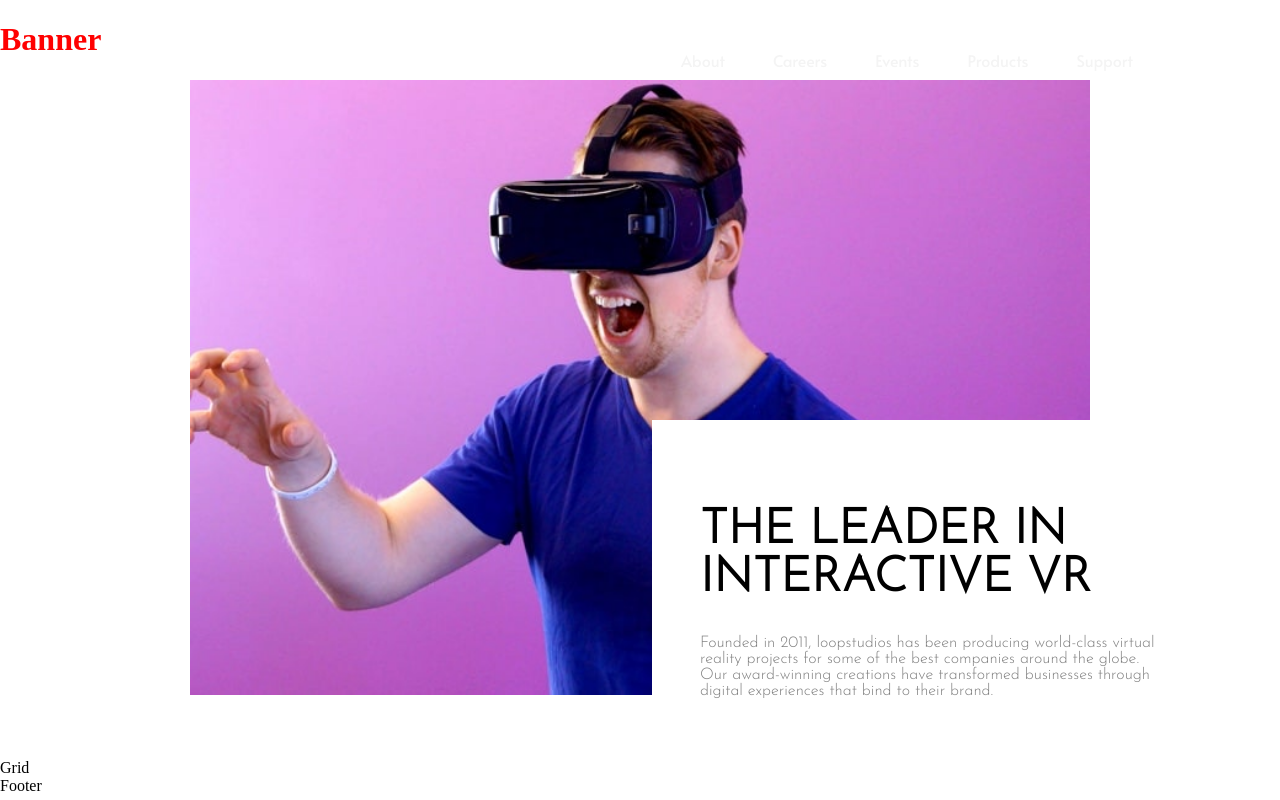
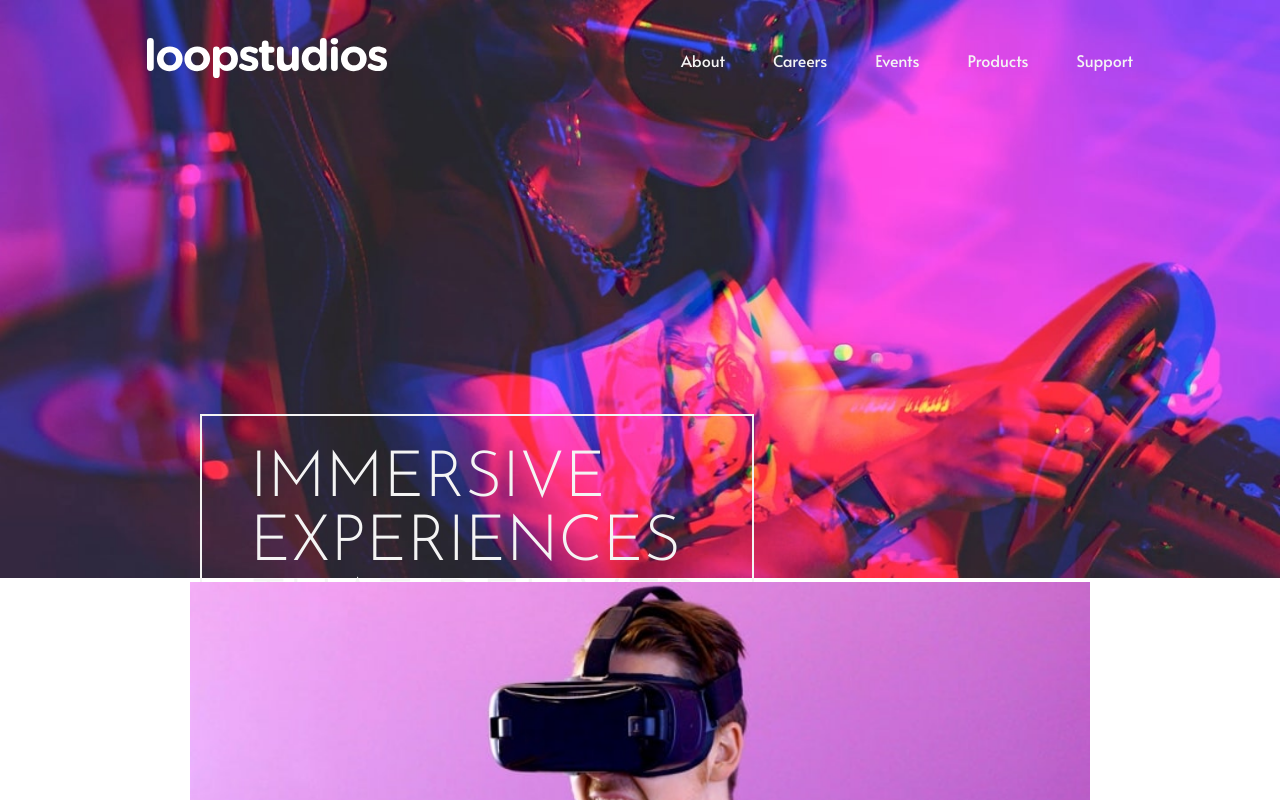
Before and after one commit to andresdvelez/modulo2-workshop2, a React (Create React App) app: page / in a window 1280 px wide. Shown: the top 800 px of the page. Built offline with nearby package versions, Linux system fonts and the light colour scheme.

Commit message:
create banner

```diff
--- a/src/components/banner/Banner.jsx
+++ b/src/components/banner/Banner.jsx
@@ -1,9 +1,13 @@
 import "./styles.scss";
+import banner from "../../assets/image-hero.jpg";
 
 function Banner() {
   return (
     <>
-      <h1 className="banner-title">Banner</h1>
+      <img src={banner} alt="" />
+      <p class="banner__text">
+        immersive <span>experiences</span><span>that deliver</span>
+      </p>
     </>
   );
 }
--- a/src/components/banner/styles.scss
+++ b/src/components/banner/styles.scss
@@ -1,3 +1,20 @@
-.banner-title {
-  color: #ff0000;
+img {
+  object-fit: cover;
+  height: 100%;
+  width: 100%;
 }
+
+.banner__text {
+  border: 2px solid #f4f4f4;
+  color: #f4f4f4;
+  position: absolute;
+  padding: 2rem 3rem;
+  top: 350px;
+  left: 200px;
+  font-size: 4rem;
+  font-family: "Josefin Sans", sans-serif;
+  text-transform: uppercase;
+
+  display: flex;
+  flex-direction: column;
+}
```
